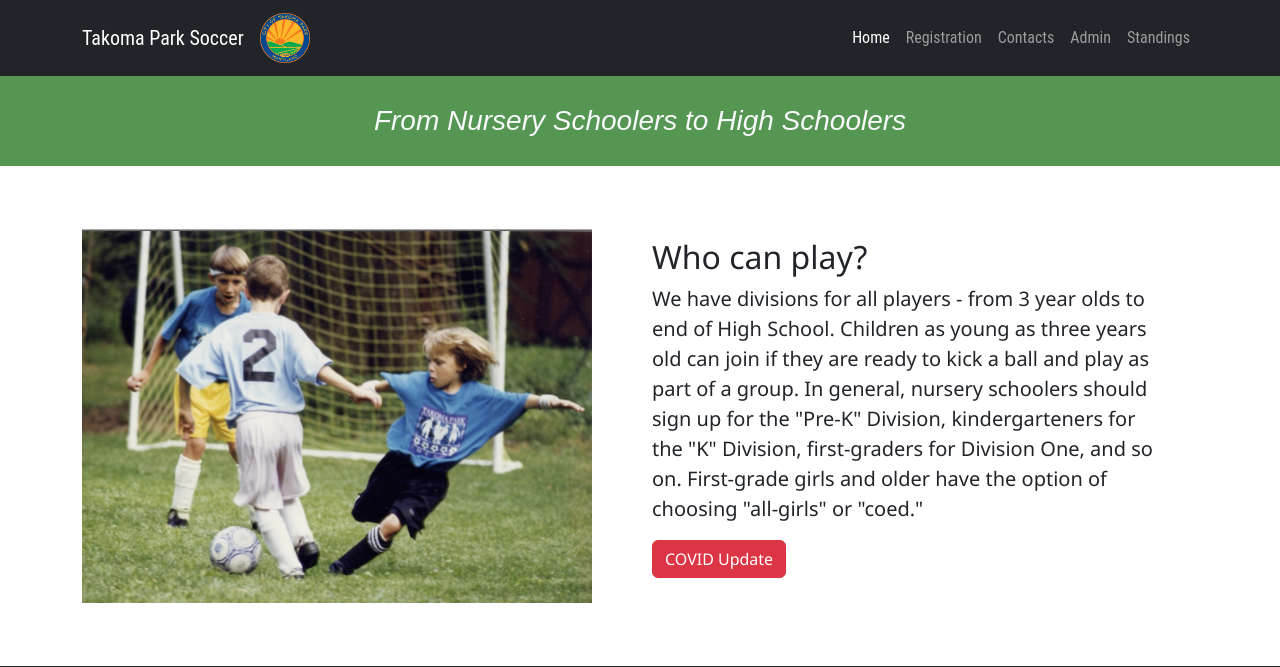
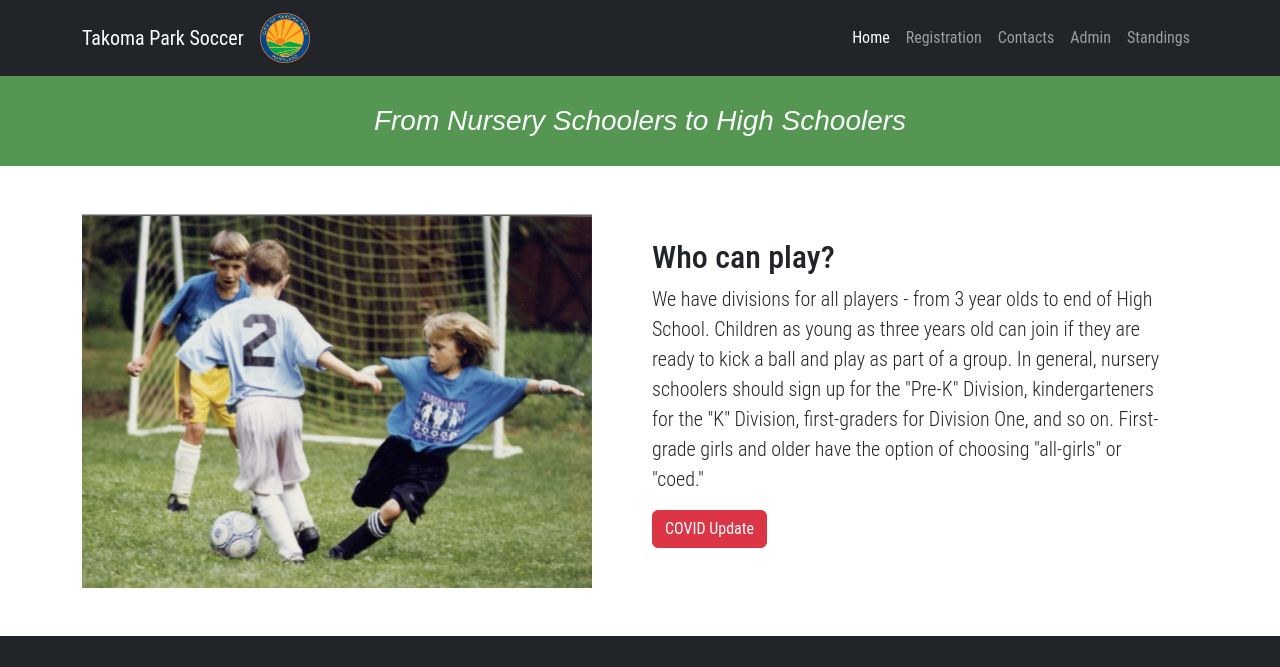
Before and after one commit to andrewvm17/tpnsl, a Flask app: page / in a window 1280 px wide. Shown: the top 667 px of the page. Run offline with Flask 3, Linux system fonts and the light colour scheme; some libraries are stand-ins or nearby versions; some web fonts are replaced.

Commit message:
added homepage css

```diff
--- a/templates/home.html
+++ b/templates/home.html
@@ -24,7 +24,7 @@
   </section>
 
 <section id="learn" class="p-4">
-    <div class="container" style="font-family:'Segoe UI', Tahoma, Geneva, Verdana, sans-serif">
+    <div class="container" style="font-family:'Roboto Condensed'">
       <div class="row align-items-center justify-content-between">
         <div class="col-md">
           <img src="../static/images/homepic1.png" class="img-fluid" alt="" />
```
